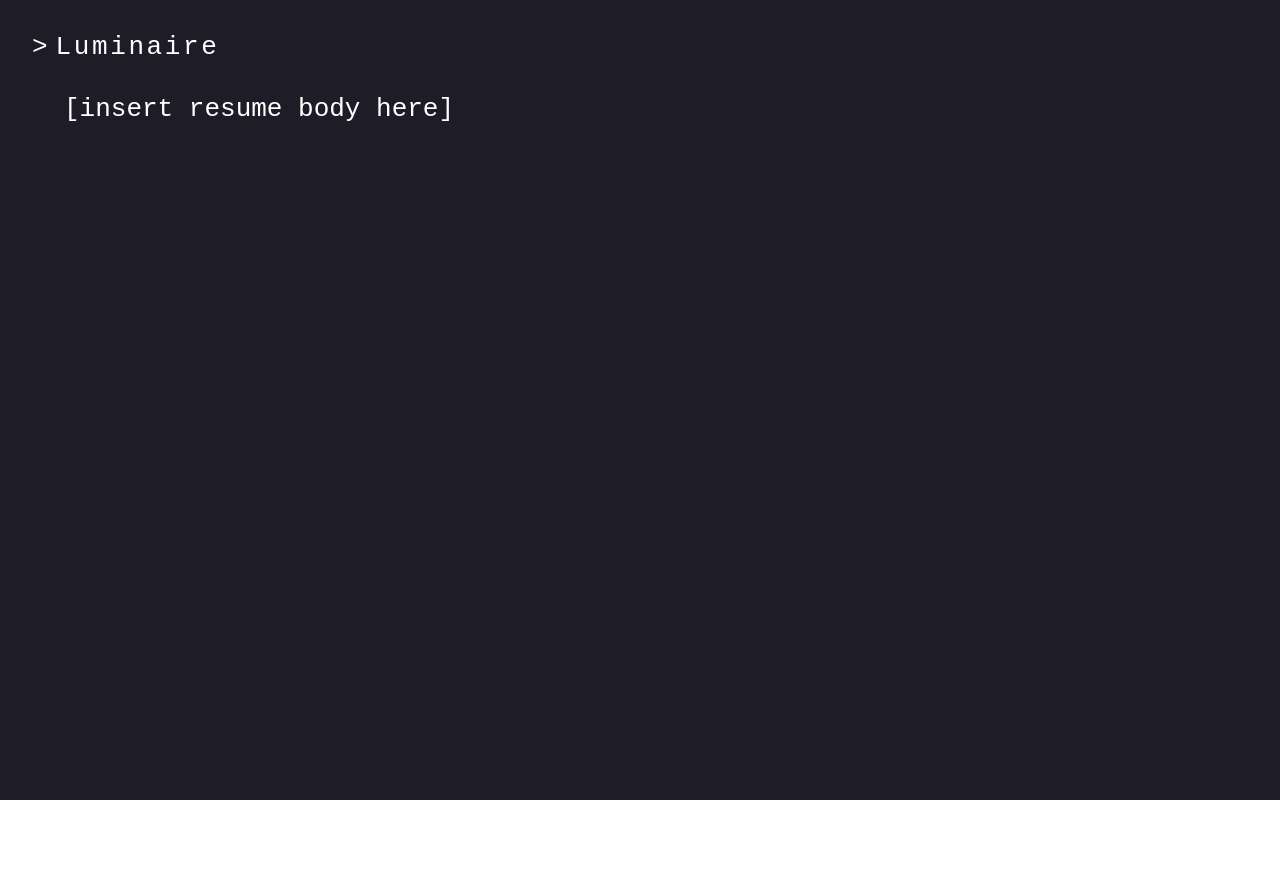
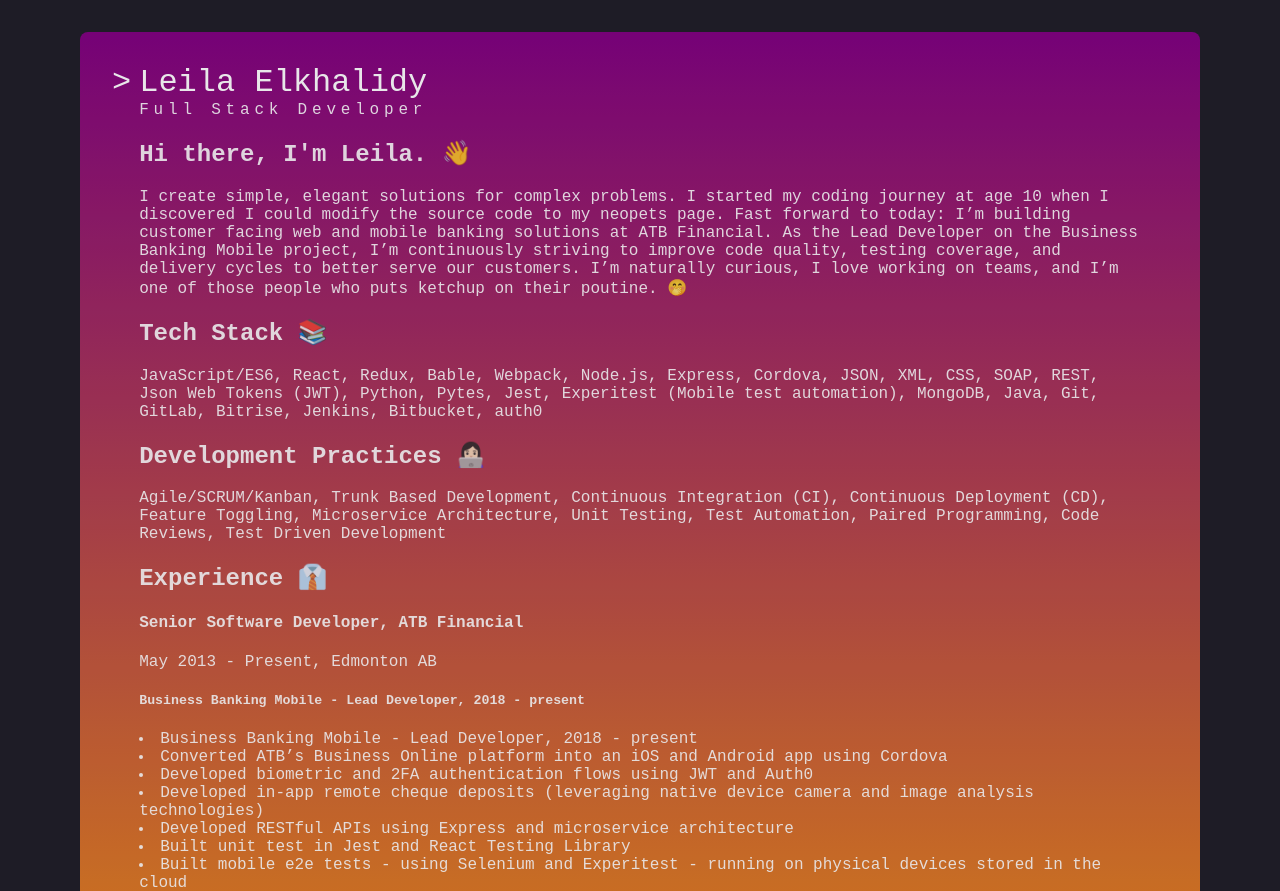
Before and after one commit to luminaire-dev/resume, a React (Create React App) app: page / in a window 1280 px wide. Shown: the top 891 px of the page. Before the commit the page ends 800 px from the top, so only its background shows below. Built offline with nearby package versions, Linux system fonts and the light colour scheme.

Commit message:
add styling

```diff
--- a/public/index.html
+++ b/public/index.html
@@ -10,10 +10,9 @@
       content="Web site created using create-react-app"
     />
     <link rel="manifest" href="%PUBLIC_URL%/manifest.json" />
-    <title>React App</title>
+    <title>Leila Elkhaidy</title>
   </head>
   <body>
-    <noscript>You need to enable JavaScript to run this app.</noscript>
     <div id="root"></div>
   </body>
 </html>
--- a/src/App.css
+++ b/src/App.css
@@ -3,6 +3,10 @@
 .App-body {
   background-color: #1e1c26;
   min-height: 100vh;
+  display: flex;
+  flex-direction: column;
+  align-items: center;
+  justify-content: center;
   font-size: calc(10px + 2vmin);
   color: white;
 }
--- a/src/App.js
+++ b/src/App.js
@@ -1,18 +1,29 @@
 import './App.css';
 import styled from 'styled-components';
 
-const Wrapper = styled.div`
-  align: right;
+const ResumeWrapper = styled.div`
+  margin 2rem 5rem ;
   padding: 2rem;
+  @media only screen and (max-width: 650px) {
+    margin 1rem 2rem ;
+  }
+  border-radius: 0.5rem;
+  opacity: 90%;
+  background-image: linear-gradient(purple, orange);
   font-family: monospace;
 `
 
+const Description = styled.div`
+  letter-spacing: 0.3rem;
+`
+
 const ResumeBody = styled.div`
-  padding: 2rem;
+  font-size: 1rem;
+  padding: 0rem 1.7rem;
   opacity: 0;
-  animation: fadeIn ease 3s;
+  animation: fadeIn ease 4s;
   animation-fill-mode: forwards;
-  animation-delay: 2s;
+  animation-delay: 3s;
 
   @keyframes fadeIn {
     0% {opacity:0;}
@@ -23,24 +34,25 @@
 const Caret = styled.div`
   float: left;
   padding-right: 0.5rem;
+  font-size: 2rem;
 `
 
 const Title = styled.div`
+  font-size: 2rem;
+  display: flex;
   overflow: hidden;
   white-space: nowrap;
-  letter-spacing: .1em;
-  padding-right: 0.15rem;
-  border-right: 1rem transparent solid;
-  animation: animated-text .95s steps(12,end) 1s 1 normal both,
+  border-right: 1.5rem transparent solid;
+  animation: animated-text 1s steps(12,end) 1s 1 normal both,
              animated-cursor 650ms steps(29,end) 5;
 
   @keyframes animated-text{
     from{width: 0;}
-    to{width: 10.5rem;}
+    to{width: 19rem;}
   }
 
   @keyframes animated-cursor{
-    from{border-color: pink;}
+    from{border-color: orange;}
     to{border-color: transparent);}
   }
 `
@@ -48,17 +60,65 @@
 function App() {
   return (
     <div className="App-body">
-      <header className="App-header">
-        <Wrapper>
-          <Caret>></Caret>
-          <Title>
-            Luminaire
-          </Title>
-          <ResumeBody>
-            [insert resume body here]
-          </ResumeBody>
-        </Wrapper>
-      </header>
+      <ResumeWrapper>
+        <Caret>></Caret>
+        <Title>
+          Leila Elkhalidy
+        </Title>
+        <ResumeBody>
+          <Description>Full Stack Developer</Description>
+
+
+          {
+              // <img src={gitHubIcon} alt="Git Hub" width="8%" height="8%" />
+          }
+
+
+            <h2>Hi there, I'm Leila. 👋</h2>
+            <p>I create simple, elegant solutions for complex problems. I started my coding journey at age 10 when I discovered
+            I could modify the source code to my neopets page. Fast forward to today: I’m building customer facing web and mobile
+             banking solutions at ATB Financial. As the Lead Developer on the Business Banking Mobile project, I’m continuously
+             striving to improve code quality, testing coverage, and delivery cycles to better serve our customers. I’m naturally
+             curious, I love working on teams, and I’m one of those people who puts ketchup on their poutine. 🤭</p>
+
+            <h2>Tech Stack 📚</h2>
+            <p>JavaScript/ES6, React, Redux, Bable, Webpack, Node.js, Express, Cordova, JSON, XML, CSS, SOAP, REST, Json Web Tokens (JWT),
+            Python, Pytes, Jest, Experitest (Mobile test automation), MongoDB, Java, Git, GitLab, Bitrise, Jenkins, Bitbucket, auth0</p>
+
+            <h2>Development Practices 👩🏻‍💻</h2>
+            <p>Agile/SCRUM/Kanban, Trunk Based Development, Continuous Integration (CI), Continuous Deployment (CD), Feature Toggling,
+            Microservice Architecture, Unit Testing, Test Automation, Paired Programming, Code Reviews, Test Driven Development</p>
+
+            <h2>Experience 👔</h2>
+            <h4>Senior Software Developer, ATB Financial</h4>
+            <p>May 2013 - Present, Edmonton AB</p>
+
+            <h5> Business Banking Mobile  - Lead Developer, 2018 - present </h5>
+              <li>Business Banking Mobile - Lead Developer, 2018 - present</li>
+              <li>Converted ATB’s Business Online platform into an iOS and Android app using Cordova</li>
+              <li>Developed biometric and 2FA authentication flows using JWT and Auth0</li>
+              <li>Developed in-app remote cheque deposits (leveraging native device camera and image analysis technologies)</li>
+              <li>Developed RESTful APIs using Express and microservice architecture</li>
+              <li>Built unit test in Jest and React Testing Library</li>
+              <li>Built mobile e2e tests - using Selenium and Experitest - running on physical devices stored in the cloud</li>
+              <li>Built API test using Pytest</li>
+              <li>Configured CI/CD pipelines in GitLab and BitRise</li>
+              <li>Developed responsive, accessible and reusable react components</li>
+              <li>Performed diligent and constructive code reviews</li>
+              <li>Mentored and provided knowledge transfers to new devs</li>
+
+            <h5> Online Banking, 2017 - 2018 </h5>
+              <li>Full stack development of a React web applications using Redux, Babel, Webpack, ES6, and Node.js</li>
+              <li>Developed responsive, accessible, and reusable react components</li>
+              <li>Developed e-transfer, bill payment, and account summary modules</li>
+              <li>Developed RESTful APIs using Express and microservice architecture</li>
+              <li>Built unit test in Jest and React Testing Library</li>
+              <li>Built e2e tests in Selenium</li>
+              <li>Built API test using Pytest</li>
+              <li>Configured CI/CD pipelines in GitLab and BitRise</li>
+
+        </ResumeBody>
+      </ResumeWrapper>
     </div>
   );
 }
```
